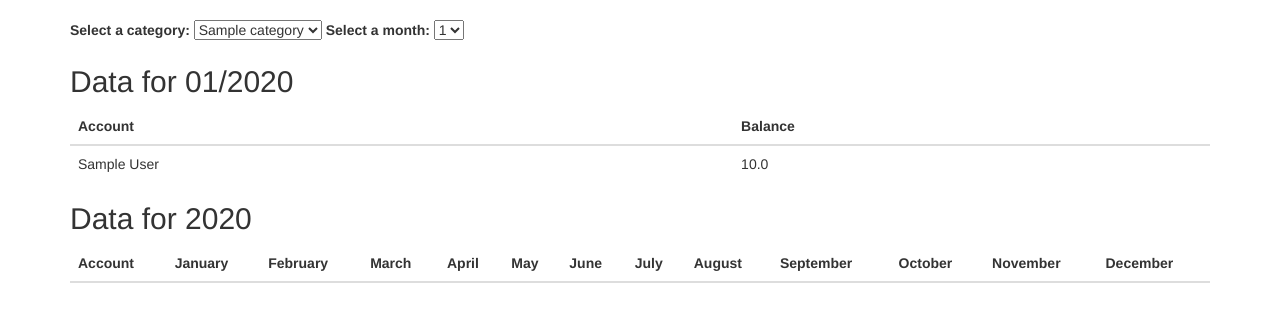
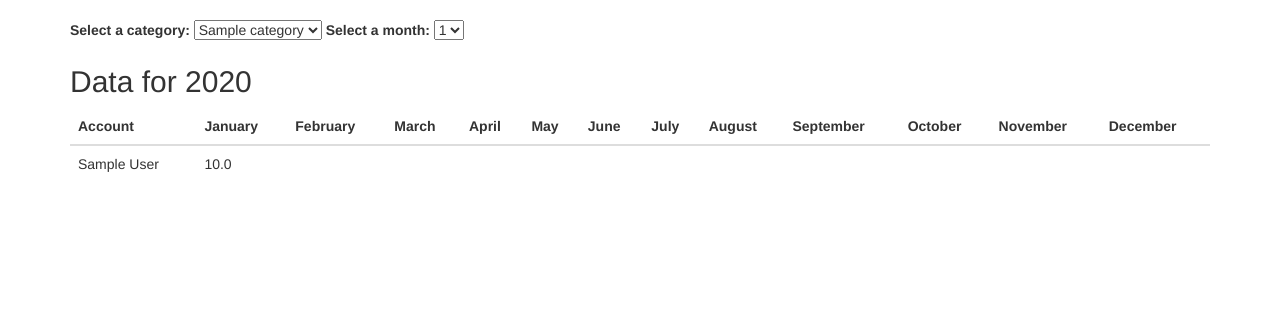
Before and after one commit to noah-musio/vcid-pa, a Flask app: page /data in a window 1280 px wide. Shown: the part 52-374 px from the top of the page. Run offline with Flask 3, Linux system fonts and the light colour scheme; a user stored in the database is signed in; tables that the repository leaves empty hold one stand-in row (values such as "Sample post"); lists and menus that the app fills with data are empty; some libraries are stand-ins or nearby versions.

Commit message:
for loop

```diff
--- a/app/routes.py
+++ b/app/routes.py
@@ -19,17 +19,20 @@
 @login_required
 def data():
     categories = Category.query.all()
-    balance = Balance.query.all()
-    account = Account.query.all()
+    accounts = Account.query.all()
     years = get_years()
     months = get_months()
-    balances_by_date = {}
+
+    balances_by_year_month = {}
+
     for year in years:
+        balances_by_month = {}
         for month in months:
-            balances = Balance.query.filter_by(year=year, month=month).all()
-            key = f"{year}-{month:02d}"
-            balances_by_date[key] = balances
-    return render_template('data.html', title='Data', categories=categories, balance=balance, account=account, years=years, months=months, balances=balances_by_date)
+            balances_for_month = Balance.query.filter_by(year=year, month=month).all()
+            balances_by_month[month] = balances_for_month
+        balances_by_year_month[year] = balances_by_month
+
+    return render_template('data.html', title='Data', categories=categories, accounts=accounts, years=years, months=months, balances=balances_by_year_month)
 def get_years():
     years = db.session.query(Balance.year).distinct().all()
     return [year[0] for year in years]
--- a/app/templates/data.html
+++ b/app/templates/data.html
@@ -27,25 +27,6 @@
     {% endfor %}
 </select>
 
-{% for key, balances_year in balances.items() %}
-    {% set year, month = key.split('-') %}
-    <h2>Data for {{ month }}/{{ year }}</h2>
-    <table class="table">
-        <thead>
-            <th>Account</th>
-            <th>Balance</th>
-        </thead>
-        <tbody>
-            {% for balance in balances_year %}
-            <tr>
-                <td>{{ balance.account.name }}</td>
-                <td>{{ balance.balance }}</td>
-            </tr>
-            {% endfor %}
-        </tbody>
-    </table>
-{% endfor %}
-
 
 
 
@@ -68,27 +49,27 @@
             <th>December</th>
         </thead>
         <tbody>
-            {% for month in months[month] %}
+            {% for account in accounts %}
             <tr>
-                <td>{{ months }}</td>
-                <td>{{ months }}</td>
-                <!--<td>{{ value.february }}</td>
-                <td>{{ value.march }}</td>
-                <td>{{ value.april }}</td>
-                <td>{{ value.may }}</td>
-                <td>{{ value.june }}</td>
-                <td>{{ value.july }}</td>
-                <td>{{ value.august }}</td>
-                <td>{{ value.september }}</td>
-                <td>{{ value.october }}</td>
-                <td>{{ value.november }}</td>
-                <td>{{ value.december }}</td>-->
+                <td>{{ account.name }}</td>
+                {% for month in months %}
+                    <td>
+                        {% set balance_entry = balances[year][month] | selectattr('account_id', 'eq', account.id) | first %}
+                        {% if balance_entry %}
+                            {{ balance_entry.balance }}
+                        {% else %}
+                            N/A
+                        {% endif %}
+                    </td>
+                {% endfor %}
             </tr>
             {% endfor %}
         </tbody>
     </table>
 {% endfor %}
 
+
+
 </div>
 
 {% endblock %}
```
